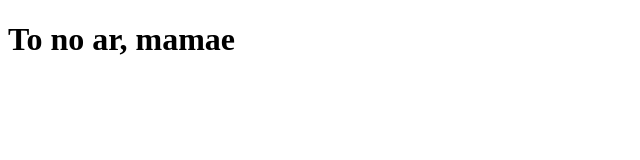
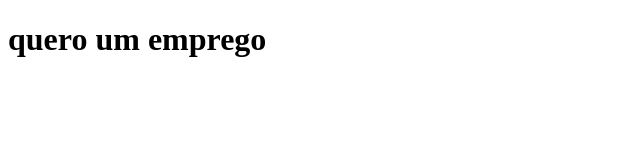
Before and after one commit to limaeloisa/novedoseis, a plain HTML site: page index.html in a window 1280 px wide. Shown: the whole page, without its empty margins (0-640 px from the left). Drawn offline with Linux system fonts and the light colour scheme.

Commit message:
Update index.html

```diff
--- a/index.html
+++ b/index.html
@@ -6,6 +6,6 @@
     <title>Document</title>
 </head>
 <body>
-    <h1>To no ar, mamae</h1>
+    <h1>quero um emprego</h1>
 </body>
 </html>
```
